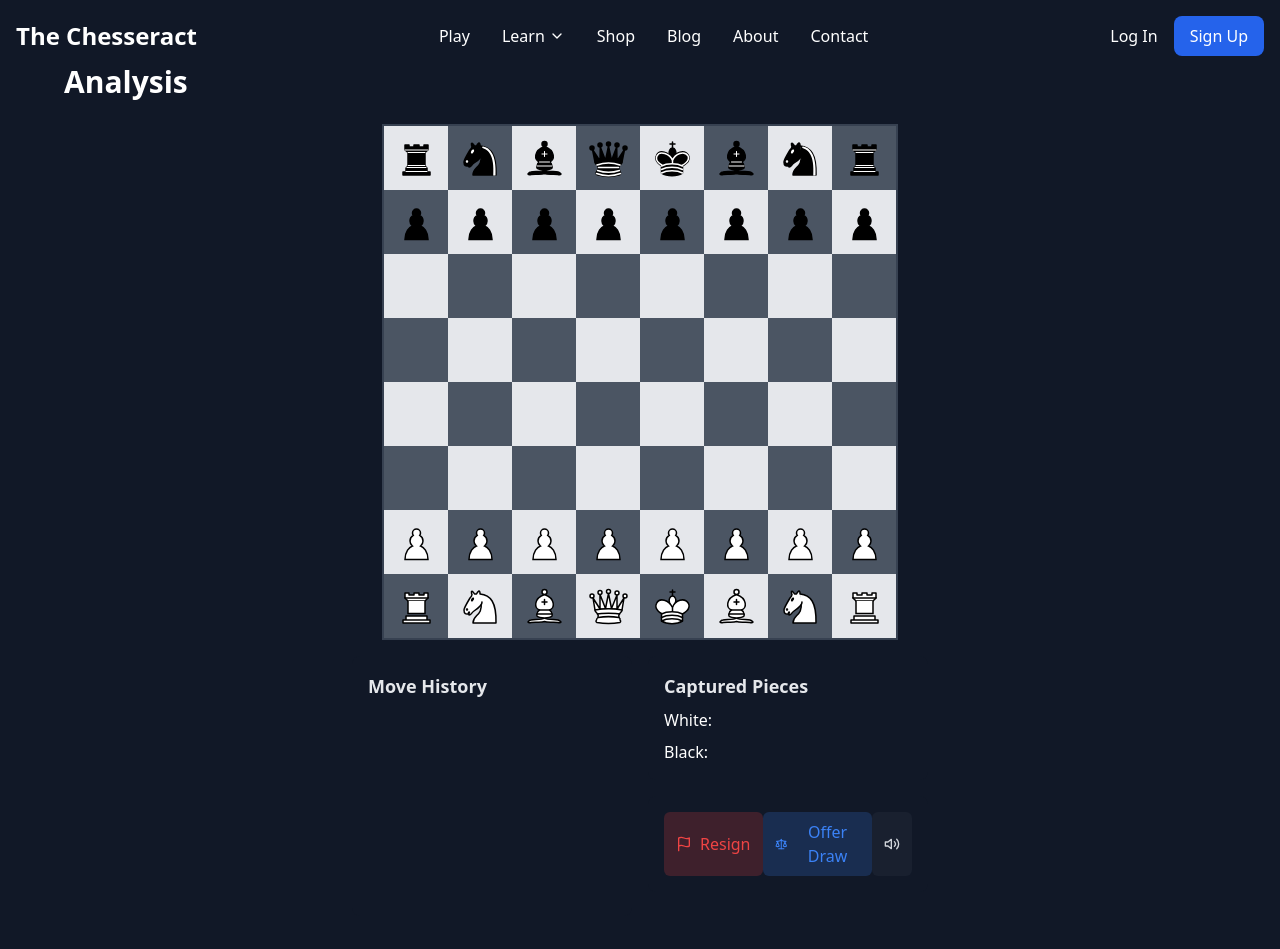
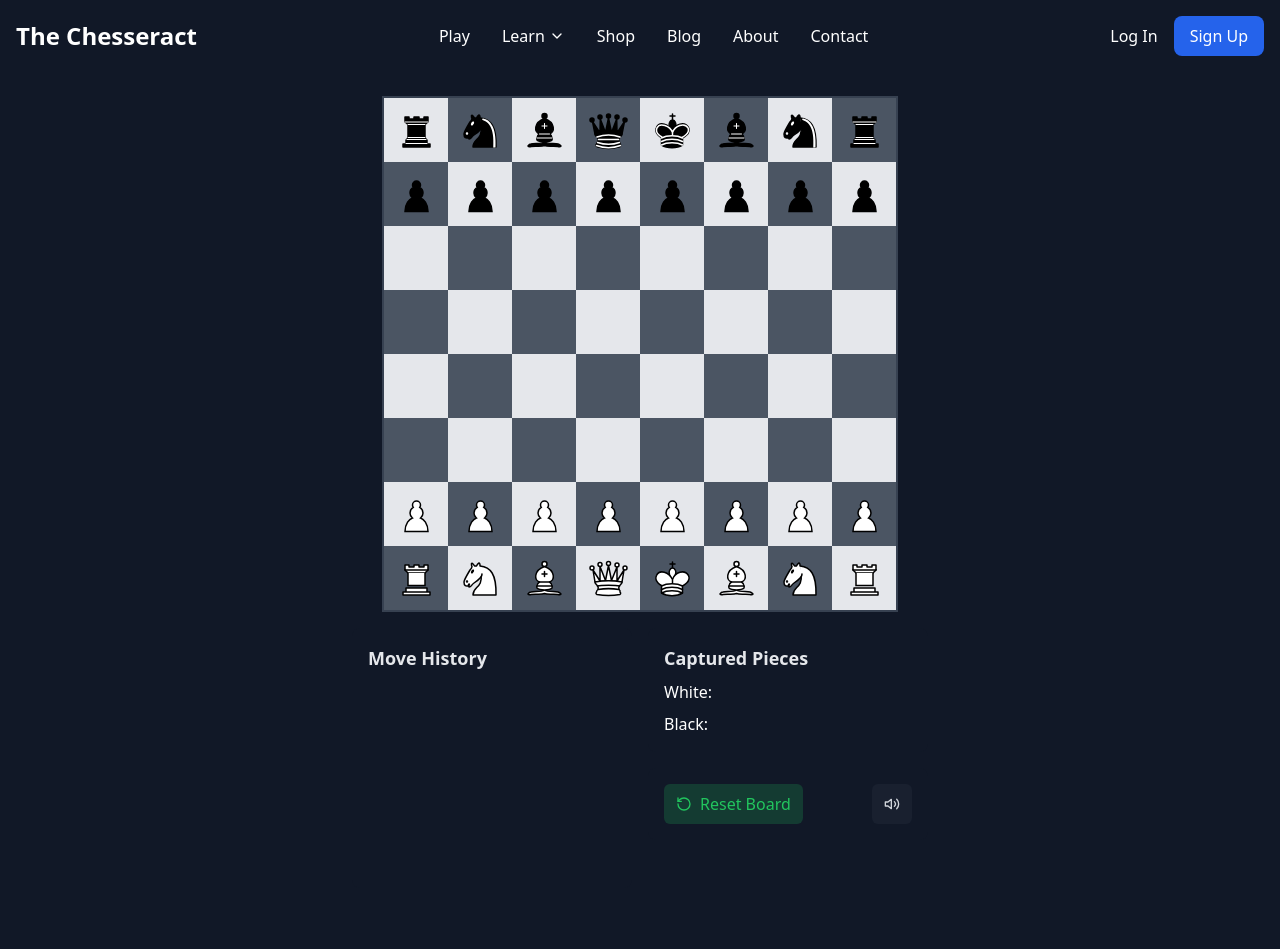
Before and after one commit to avi-watwani/the-chesseract, a Next.js app: page /analysis in a window 1280 px wide. Shown: the top 949 px of the page. Built offline with nearby package versions, Linux system fonts and the light colour scheme.

Commit message:
feat: enhance ChessBoard component with analysis mode functionality and update controls for reset option

```diff
--- a/app/(main)/analysis/page.tsx
+++ b/app/(main)/analysis/page.tsx
@@ -6,9 +6,12 @@ import ChessBoard from '../../components/ChessBoard';
 export default function AnalysisPage() {
   return (
     <PageContainer>
-      <div className="max-w-6xl mx-auto">
-        <h1 className="text-3xl font-bold mb-6">Analysis</h1>
-        <ChessBoard isPlayable={false} />
+      <div className="max-w-6xl mx-auto mt-8">
+        <ChessBoard
+          isPlayable={true}
+          playerColor="white"
+          isAnalysisMode={true}
+        />
       </div>
     </PageContainer>
   );
--- a/app/components/ChessBoard.tsx
+++ b/app/components/ChessBoard.tsx
@@ -14,6 +14,7 @@ interface ChessBoardProps {
   gameId?: string;
   playerColor?: 'white' | 'black';
   isPlayable?: boolean;
+  isAnalysisMode?: boolean;
 }
 
 const initialBoard: Square[][] = Array(8).fill(null).map((_, rowIndex) => {
@@ -54,7 +55,8 @@ const ChessBoard: React.FC<ChessBoardProps> = ({
   socket,
   gameId,
   playerColor = 'white',
-  isPlayable = true
+  isPlayable = true,
+  isAnalysisMode = false
 }) => {
   const [board, setBoard] = useState<Square[][]>(initialBoard);
   const [selectedSquare, setSelectedSquare] = useState<string | null>(null);
@@ -83,7 +85,8 @@ const ChessBoard: React.FC<ChessBoardProps> = ({
   }, [socket, gameId]);
 
   useEffect(() => {
-    // Check game status after each move
+    // Check game status after each move (only in non-analysis mode)
+    if (!isAnalysisMode) {
       const currentColor = isPlayerTurn ? playerColor : (playerColor === 'white' ? 'black' : 'white');
 
       if (isCheckmate(board, currentColor)) {
@@ -95,7 +98,8 @@ const ChessBoard: React.FC<ChessBoardProps> = ({
       } else {
         setGameStatus('playing');
       }
-  }, [board, isPlayerTurn]);
+    }
+  }, [board, isPlayerTurn, isAnalysisMode]);
 
   useEffect(() => {
     if (soundManager) {
@@ -125,7 +129,7 @@ const ChessBoard: React.FC<ChessBoardProps> = ({
   };
 
   const handleSquareClick = (position: string) => {
-    if (!isPlayable || gameStatus === 'checkmate' || gameStatus === 'stalemate') return;
+    if (!isPlayable || (!isAnalysisMode && (gameStatus === 'checkmate' || gameStatus === 'stalemate'))) return;
 
     if (selectedSquare === position) {
       setSelectedSquare(null);
@@ -141,7 +145,11 @@ const ChessBoard: React.FC<ChessBoardProps> = ({
       const col = file.charCodeAt(0) - 97;
       const row = 8 - parseInt(rank);
 
-      if (board[row][col].piece?.color === playerColor && isPlayerTurn) {
+      // In analysis mode, allow selecting any piece
+      if (isAnalysisMode && board[row][col].piece) {
+        setSelectedSquare(position);
+        setValidMoves(calculateValidMoves(position));
+      } else if (!isAnalysisMode && board[row][col].piece?.color === playerColor && isPlayerTurn) {
         setSelectedSquare(position);
         setValidMoves(calculateValidMoves(position));
       }
@@ -161,8 +169,18 @@ const ChessBoard: React.FC<ChessBoardProps> = ({
     const movingPiece = newBoard[fromRow][fromCol].piece;
 
     if (!movingPiece) return;
+
+    // In analysis mode, allow any move without restrictions
+    if (!isAnalysisMode) {
       if (!isOpponentMove && movingPiece.color !== playerColor) return;
       if (!isOpponentMove && !isPlayerTurn) return;
+    }
+
+    // Check for captured piece BEFORE making the move
+    const capturedPiece = newBoard[toRow][toCol].piece;
+    if (capturedPiece && (isOpponentMove || isAnalysisMode)) {
+      handleCapture(capturedPiece);
+    }
 
     newBoard[toRow][toCol].piece = movingPiece;
     newBoard[fromRow][fromCol].piece = null;
@@ -171,7 +189,8 @@ const ChessBoard: React.FC<ChessBoardProps> = ({
     setSelectedSquare(null);
     setValidMoves([]);
 
-    if (!isOpponentMove) {
+    // Only emit socket events and update turn in non-analysis mode
+    if (!isAnalysisMode && !isOpponentMove) {
       setIsPlayerTurn(false);
       socket?.emit('makeMove', {
         gameId,
@@ -180,7 +199,13 @@ const ChessBoard: React.FC<ChessBoardProps> = ({
       });
     }
 
-    // Check game status
+    // Update turn for analysis mode
+    if (isAnalysisMode) {
+      setTurn(prevTurn => prevTurn === 'white' ? 'black' : 'white');
+    }
+
+    // Check game status (only in non-analysis mode or if we want to show check/checkmate in analysis)
+    if (!isAnalysisMode) {
       const nextColor = isPlayerTurn ? 'black' : 'white';
       if (isCheckmate(newBoard, nextColor)) {
         setGameStatus('checkmate');
@@ -191,6 +216,7 @@ const ChessBoard: React.FC<ChessBoardProps> = ({
       } else if (isKingInCheck(newBoard, nextColor)) {
         soundManager?.playCheck();
       }
+    }
 
     // Update move history
     const fromSquare = `${fromFile}${fromRank}`;
@@ -198,14 +224,6 @@ const ChessBoard: React.FC<ChessBoardProps> = ({
     const pieceSymbol = movingPiece.type === 'knight' ? 'N' : movingPiece.type[0].toUpperCase();
     const moveText = `${pieceSymbol}${fromSquare.includes('x') ? 'x' : ''}${toSquare}`;
     setMoveHistory(prev => [...prev, moveText]);
-
-    // Update captured pieces
-    if (isOpponentMove) {
-      const capturedPiece = newBoard[toRow][toCol].piece;
-      if (capturedPiece) {
-        handleCapture(capturedPiece);
-      }
-    }
   };
 
   const handleCapture = (capturedPiece: Piece) => {
@@ -214,6 +232,17 @@ const ChessBoard: React.FC<ChessBoardProps> = ({
       [capturedPiece.color]: [...prev[capturedPiece.color], capturedPiece]
     }));
     soundManager?.playCapture();
+  };
+
+  const handleReset = () => {
+    setBoard(initialBoard);
+    setSelectedSquare(null);
+    setValidMoves([]);
+    setMoveHistory([]);
+    setCapturedPieces({ white: [], black: [] });
+    setTurn('white');
+    setGameStatus('playing');
+    setIsPlayerTurn(playerColor === 'white');
   };
 
   const renderPiece = (piece: Piece | null) => {
@@ -235,7 +264,7 @@ const ChessBoard: React.FC<ChessBoardProps> = ({
     <div className="flex flex-col items-center">
       <div className="relative">
         {/* Game status overlay */}
-        {gameStatus !== 'playing' && (
+        {!isAnalysisMode && gameStatus !== 'playing' && (
           <div className="absolute inset-0 bg-black/50 flex items-center justify-center z-10">
             <div className="text-2xl font-bold text-white">
               {gameStatus === 'checkmate' && `${turn === 'white' ? 'Black' : 'White'} wins by checkmate!`}
@@ -301,6 +330,8 @@ const ChessBoard: React.FC<ChessBoardProps> = ({
         }}
         isSoundEnabled={isSoundEnabled}
         onToggleSound={() => setIsSoundEnabled(!isSoundEnabled)}
+        isAnalysisMode={isAnalysisMode}
+        onReset={isAnalysisMode ? handleReset : undefined}
       />
     </div>
   );
--- a/app/components/ChessControls.tsx
+++ b/app/components/ChessControls.tsx
@@ -1,5 +1,5 @@
 import React from 'react';
-import { Flag, Scale, Volume2, VolumeX } from 'lucide-react';
+import { Flag, Scale, Volume2, VolumeX, RotateCcw } from 'lucide-react';
 import { Piece } from '../types/chess';
 
 interface ChessControlsProps {
@@ -12,6 +12,8 @@ interface ChessControlsProps {
   onDrawOffer: () => void;
   isSoundEnabled: boolean;
   onToggleSound: () => void;
+  isAnalysisMode?: boolean;
+  onReset?: () => void;
 }
 
 const ChessControls: React.FC<ChessControlsProps> = ({
@@ -20,7 +22,9 @@ const ChessControls: React.FC<ChessControlsProps> = ({
   onResign,
   onDrawOffer,
   isSoundEnabled,
-  onToggleSound
+  onToggleSound,
+  isAnalysisMode = false,
+  onReset
 }) => {
   return (
     <div className="w-full max-w-xl mx-auto mt-4 grid grid-cols-2 gap-4">
@@ -66,6 +70,8 @@ const ChessControls: React.FC<ChessControlsProps> = ({
         </div>
 
         <div className="bg-gray-900 rounded-lg p-4 flex justify-between">
+          {!isAnalysisMode && (
+            <>
               <button
                 onClick={onResign}
                 className="flex items-center gap-2 px-3 py-2 bg-red-500/20 text-red-500 rounded-md hover:bg-red-500/30 transition-colors"
@@ -80,6 +86,17 @@ const ChessControls: React.FC<ChessControlsProps> = ({
                 <Scale className="w-4 h-4" />
                 Offer Draw
               </button>
+            </>
+          )}
+          {isAnalysisMode && onReset && (
+            <button
+              onClick={onReset}
+              className="flex items-center gap-2 px-3 py-2 bg-green-500/20 text-green-500 rounded-md hover:bg-green-500/30 transition-colors"
+            >
+              <RotateCcw className="w-4 h-4" />
+              Reset Board
+            </button>
+          )}
           <button
             onClick={onToggleSound}
             className="flex items-center gap-2 px-3 py-2 bg-gray-700/20 text-gray-300 rounded-md hover:bg-gray-700/30 transition-colors"
```
Lines whose indentation alone changed are shown as unchanged.
